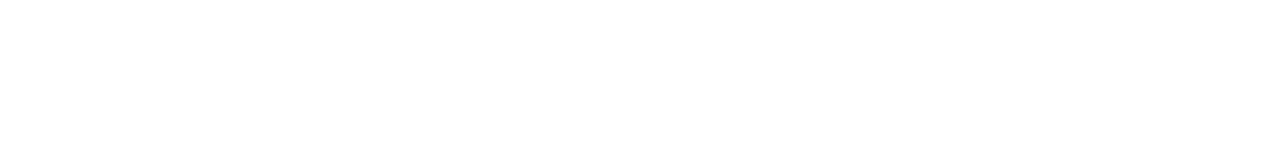
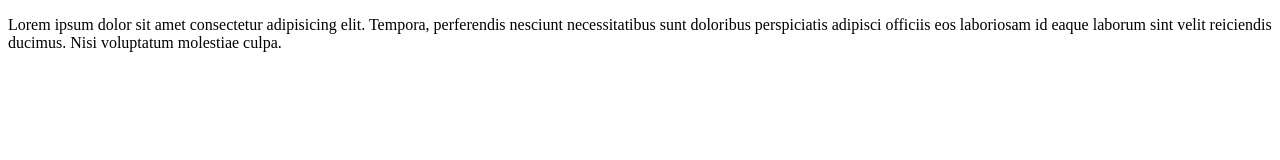
Before and after one commit to Taurasjega/splitmate, a plain HTML site: page user.html in a window 1280 px wide. Drawn offline with Linux system fonts and the light colour scheme.

Commit message:
Updated user

```diff
--- a/user.html
+++ b/user.html
@@ -6,6 +6,6 @@
     <title>Document</title>
 </head>
 <body>
-
+    <p>Lorem ipsum dolor sit amet consectetur adipisicing elit. Tempora, perferendis nesciunt necessitatibus sunt doloribus perspiciatis adipisci officiis eos laboriosam id eaque laborum sint velit reiciendis ducimus. Nisi voluptatum molestiae culpa.</p>
 </body>
 </html>
```
